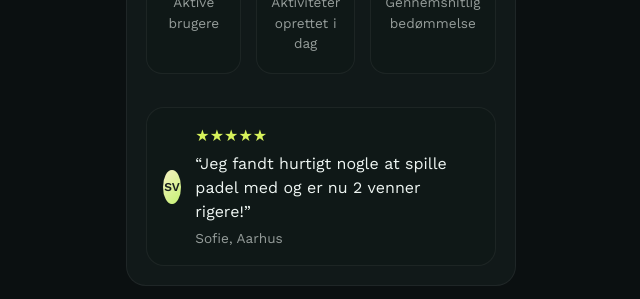
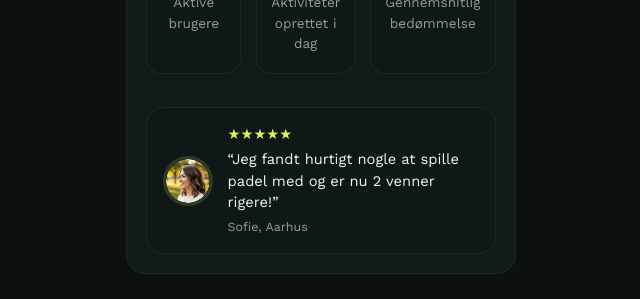
Before and after one commit to benjaminknudsen/web-app-lynk---den-rigtige, a React (Vite) app: page / in a window 1280 px wide. Shown: the part 2080-2379 px from the top of the page, without its empty margins (319-959 px from the left). Built offline with nearby package versions, Linux system fonts and the light colour scheme; no server answers.

Commit message:
feat-billede

```diff
--- a/src/pages/HomePage.jsx
+++ b/src/pages/HomePage.jsx
@@ -4,6 +4,7 @@ import runIcon from "../assets/tabler_run.svg";
 import padelIcon from "../assets/Vector.svg";
 import basketIcon from "../assets/carbon_basketball.svg";
 import heroImage from "../assets/image 28.png";
+import sofieAarhus from "../assets/sofieaarhus.png";
 
 const categories = [
   { name: "Fodbold", icon: soccerIcon },
@@ -179,7 +180,9 @@ export default function HomePage() {
           </div>
           <div className="testimonial">
             <div className="testimonial-header">
-              <div className="avatar small">SV</div>
+              <div className="testimonial-avatar">
+                <img src={sofieAarhus} alt="Sofie" />
+              </div>
               <div>
                 <p className="stars">★★★★★</p>
                 <p className="quote">
--- a/src/styles.css
+++ b/src/styles.css
@@ -880,19 +880,40 @@ nav {
   align-items: center;
 }
 
+.testimonial-avatar {
+  width: 50px;
+  height: 50px;
+  aspect-ratio: 1;
+  border-radius: 50%;
+  overflow: hidden;
+  flex: 0 0 50px;
+  border: 3px solid rgba(214, 247, 91, 0.16);
+}
+
+.testimonial-avatar img {
+  width: 100%;
+  height: 100%;
+  display: block;
+  object-fit: cover;
+  border-radius: inherit;
+}
+
 .stars {
   margin: 0;
   color: var(--accent);
+  font-size: 0.9rem;
 }
 
 .quote {
   margin: 0.2rem 0 0.3rem;
+  font-size: 0.92rem;
+  line-height: 1.45;
 }
 
 .author {
   margin: 0;
   color: var(--text-muted);
-  font-size: 0.85rem;
+  font-size: 0.78rem;
 }
 
 .avatar-img img {
```
